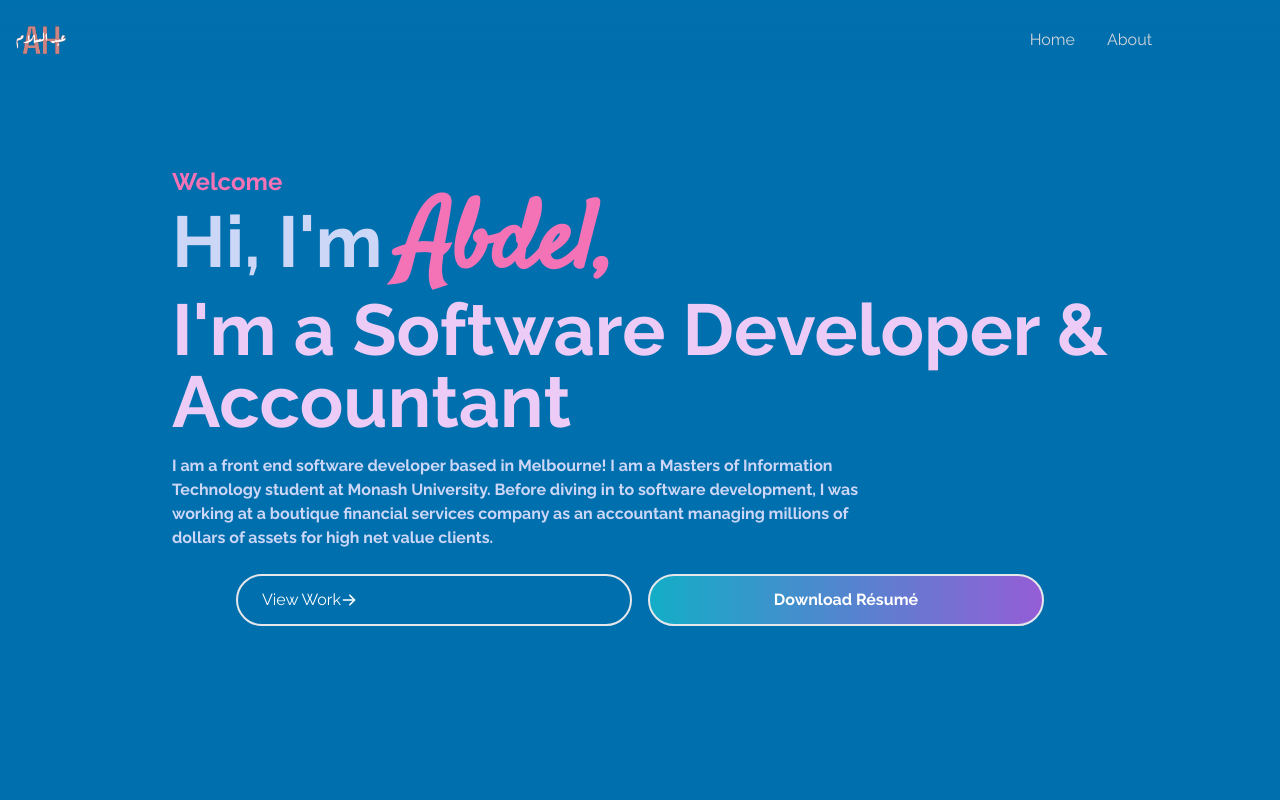
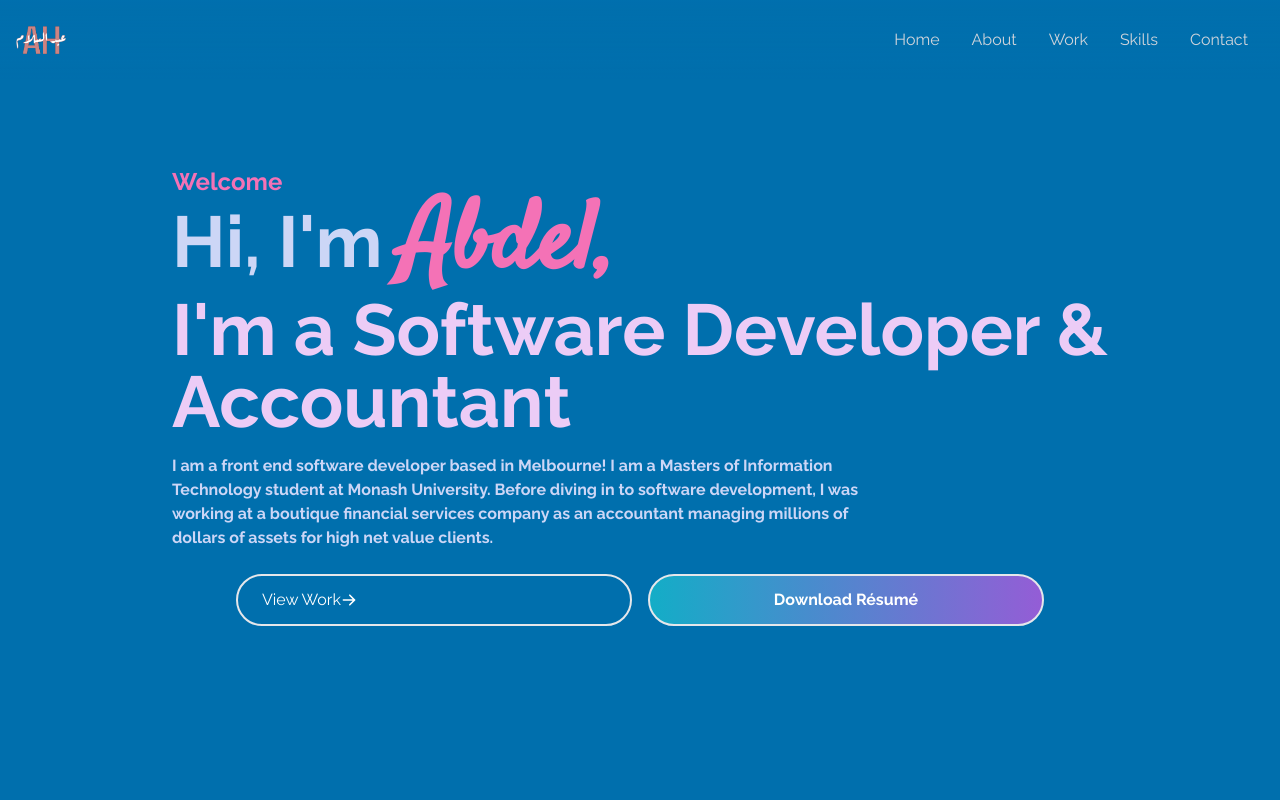
Before and after one commit to Ahabara/Ahabara.github.io, a React (Create React App) app: page / in a window 1280 px wide. Shown: the top 800 px of the page. Built offline with nearby package versions, Linux system fonts and the light colour scheme.

Commit message:
fixed nav bar on mobile

```diff
--- a/src/components/Navbar.jsx
+++ b/src/components/Navbar.jsx
@@ -11,9 +11,6 @@ const Navbar = () => {
         console.log("pressed");
     };
 
-    const handleClick2 = () => {
-        console.log("heeey")
-    };
     return (
         // border-2 border-b-fuchsia-400
         <div
@@ -28,18 +25,24 @@ const Navbar = () => {
                     </Link>
                 </li>
                 <li>
-                    <Link  to={'about'}smooth={true} duration={500}>
+                    <Link  to={'about'} smooth={true} duration={500}>
                         About
                     </Link>
                 </li>
                 <li>
-                    <Link name={"Work"} to={'work'}smooth={true} duration={500}/>
+                    <Link  to={'work'} smooth={true} duration={500}>
+                        Work
+                    </Link>
                 </li>
                 <li>
-                    <Link name={"Skills"} to={'skills'}smooth={true} duration={500}/>
+                    <Link  to={'skills'} smooth={true} duration={500}>
+                        Skills
+                    </Link>
                 </li>
                 <li>
-                    <Link name={"Contact"} to={'contact'}smooth={true} duration={500}/>
+                    <Link  to={'contact'} smooth={true} duration={500}>
+                        Contact
+                    </Link>
                 </li>
             </ul>
             <div onClick={handleClick} className="md:hidden z-10 cursor-pointer">
@@ -47,19 +50,29 @@ const Navbar = () => {
             </div>
             <ul className={!nav ? "hidden" : "absolute top-0 left-0 w-full h-screen bg-mobile-nav bg-cover flex flex-col justify-center items-center text-zinc-900"}>
                 <li>
-                    <Link onClick={handleClick} name={"Home"} to={'home'}smooth={true} duration={500}/>
+                    <Link onClick={handleClick} to={'home'} smooth={true} duration={500}>
+                        Home
+                    </Link>
                 </li>
                 <li>
-                    <Link onClick={handleClick} name={"About"} to={'about'}smooth={true} duration={500}/>
+                    <Link onClick={handleClick}  to={'about'} smooth={true} duration={500}>
+                        About
+                    </Link>
                 </li>
                 <li>
-                    <Link onClick={handleClick} name={"Work"} to={'work'}smooth={true} duration={500}/>
+                    <Link onClick={handleClick} to={'work'} smooth={true} duration={500}>
+                        Work
+                    </Link>
                 </li>
                 <li>
-                    <Link onClick={handleClick} name={"Skills"} to={'skills'}smooth={true} duration={500}/>
+                    <Link onClick={handleClick}  to={'skills'} smooth={true} duration={500}>
+                        Skills
+                    </Link>
                 </li>
                 <li>
-                    <Link onClick={handleClick} name={"Contact"} to={'contact'}smooth={true} duration={500}/>
+                    <Link  onClick={handleClick} to={'contact'} smooth={true} duration={500}>
+                        Contact
+                    </Link>
                 </li>
             </ul>
         </div>
```
